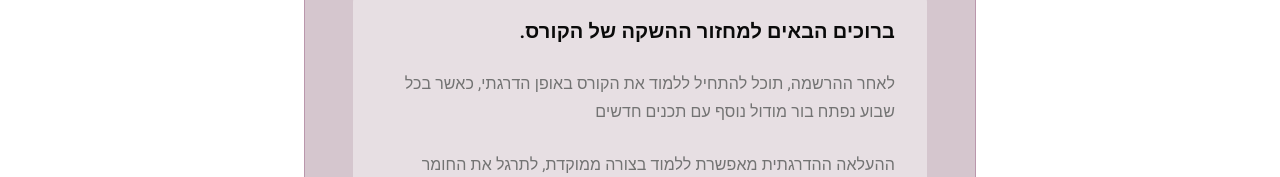
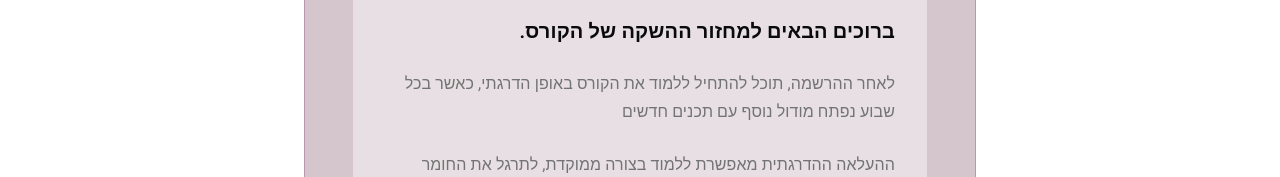
Before and after one commit to rachelk10/AI-tech_course, a Next.js app: page / in a window 1280 px wide. Both pictures are taken after a click on the button "מעבר לתשלום מאובטח". Shown: the part 5525-5702 px from the top of the page. Built offline with nearby package versions, Linux system fonts and the light colour scheme.

Commit message:
fix a word

```diff
--- a/app/page.tsx
+++ b/app/page.tsx
@@ -661,7 +661,7 @@ export default function HomePage() {
                     ברוכים הבאים למחזור ההשקה של הקורס.
                   </p>
                   <p className="text-muted-foreground">
-                        לאחר ההרשמה, תוכל להתחיל ללמוד את הקורס באופן הדרגתי, כאשר בכל שבוע נפתח בור מודול נוסף עם תכנים חדשים
+                                     לאחר ההרשמה, תוכל להתחיל ללמוד את הקורס באופן הדרגתי, כאשר בכל שבוע נפתח מודול נוסף עם תכנים חדשים
                   </p>
                   <p className="text-muted-foreground">
                     ההעלאה ההדרגתית מאפשרת ללמוד בצורה ממוקדת, לתרגל את החומר הנלמד ולהתקדם שלב אחר שלב, מבלי להרגיש מוצפים בכמות גדולה של תכנים בבת אחת.
```
